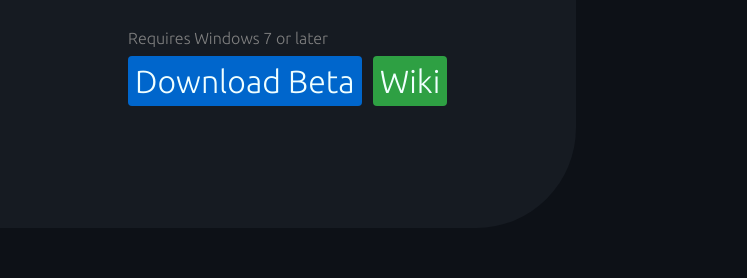
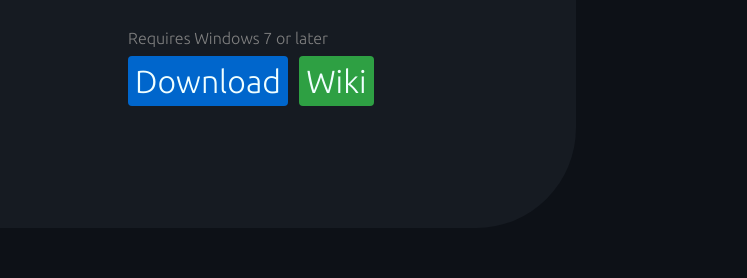
Before and after one commit to Ma0us/pizzaweb, a plain HTML site: page index.html in a window 1280 px wide. Shown: the part 328-606 px from the top of the page, 0-747 px from the left. Drawn offline with Linux system fonts and the light colour scheme.

Commit message:
Update index.html

```diff
--- a/index.html
+++ b/index.html
@@ -11,7 +11,7 @@
 <h1>pizza</h1>
 <p>Simple text editor</p>
 <p class="sysreq" >Requires Windows 7 or later</p>
-<a class="dlbutton" href="downloadpage.html">Download Beta</a>
+<a class="dlbutton" href="downloadpage.html">Download</a>
 <a class="wikibutton" href="https://github.com/Ma0us/pizza/wiki">Wiki</a>
 </div>
 
```
